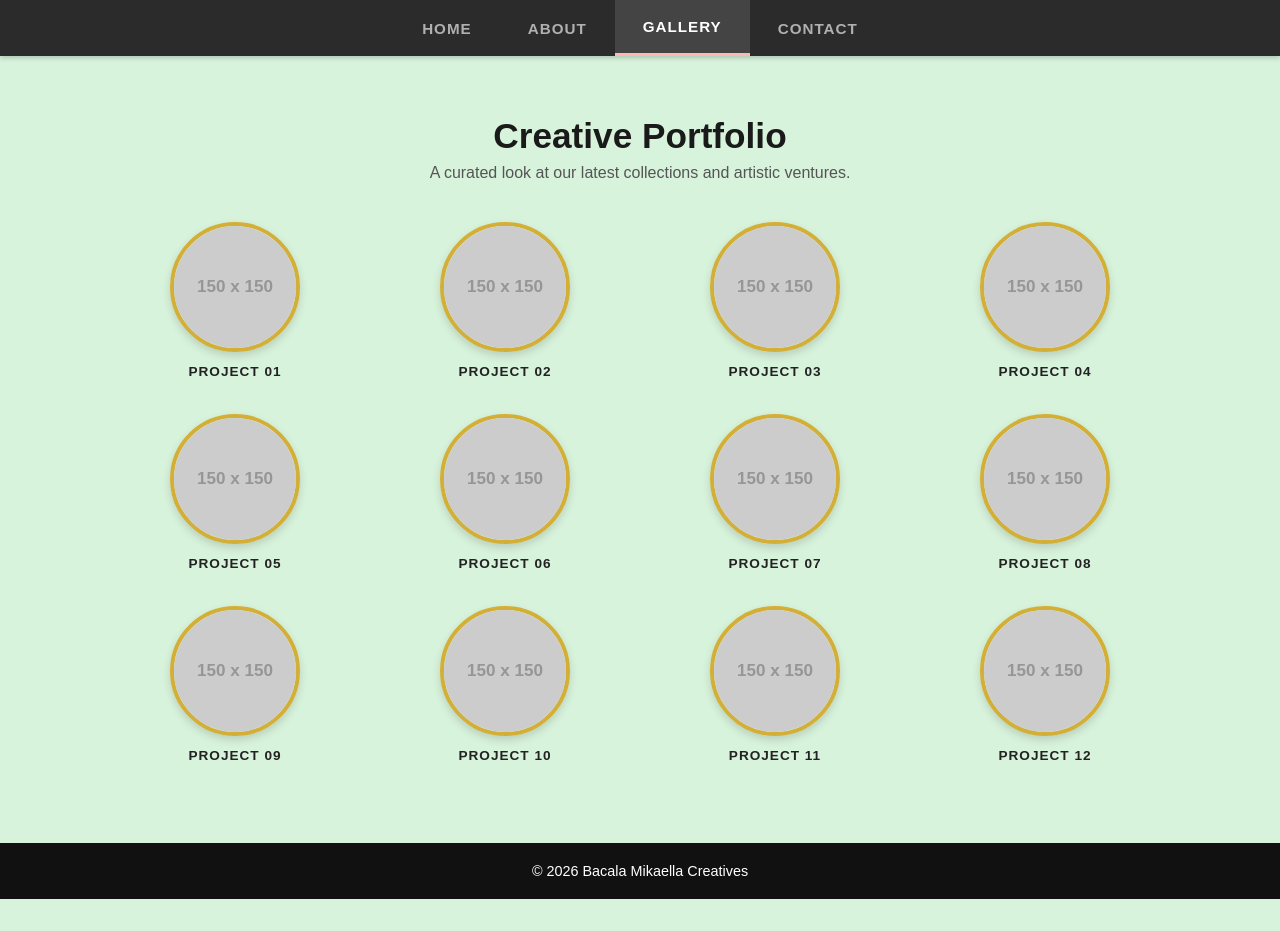
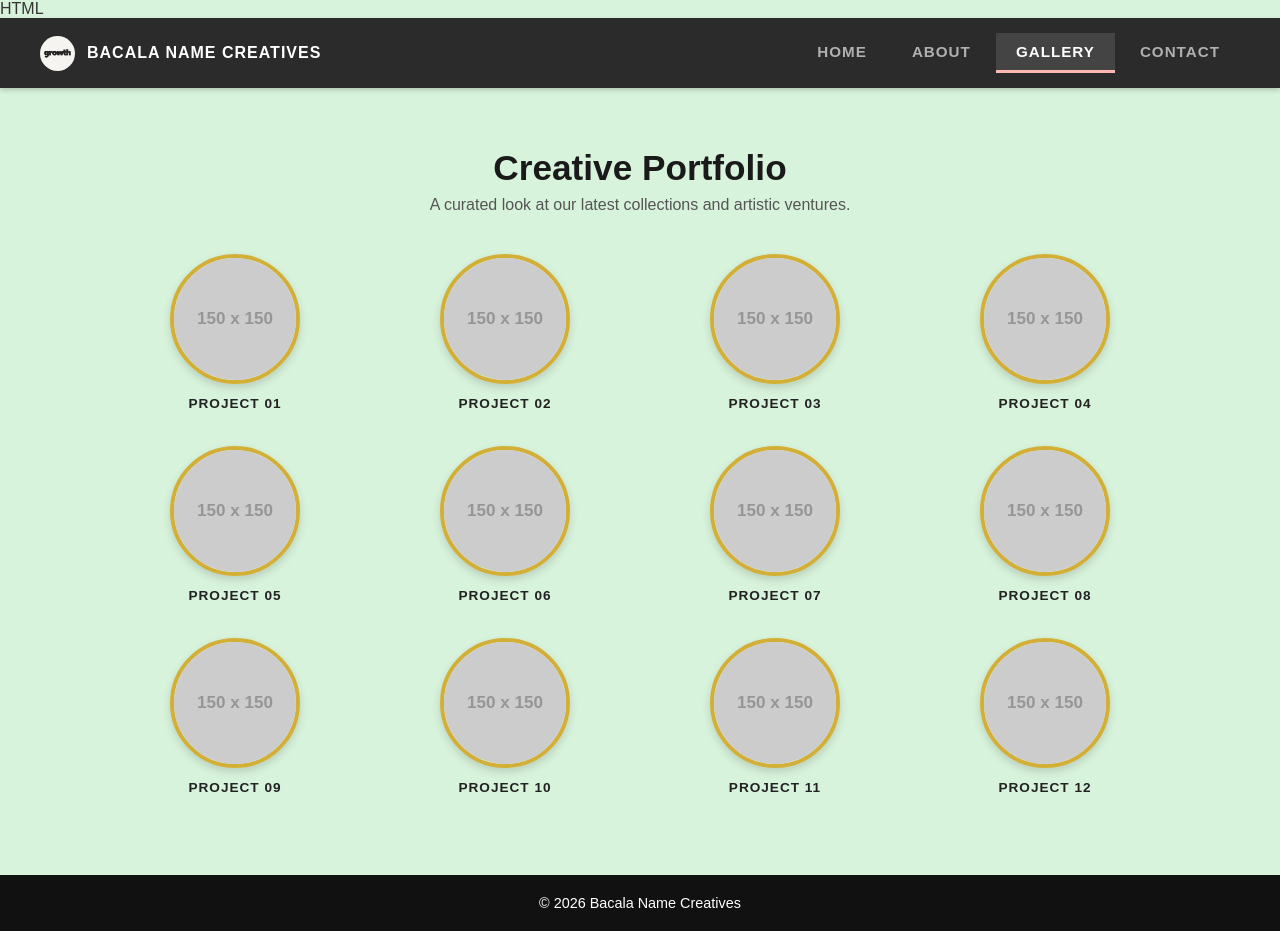
Before and after one commit to 20264926-creator/activity-7, a plain HTML site: page Index.html in a window 1280 px wide. Before the commit the page ends 899 px from the top, so only its background shows below. Drawn offline with Linux system fonts and the light colour scheme; placeholder pictures from the web are drawn by us.

Commit message:
Update Index.html

```diff
--- a/Index.html
+++ b/Index.html
@@ -1,3 +1,6 @@
+
+HTML
+
 <!DOCTYPE html>
 <html lang="en">
 <head>
@@ -5,7 +8,6 @@
     <meta name="viewport" content="width=device-width, initial-scale=1.0">
     <title>Creative Portfolio - Gallery</title>
     <style>
-        /* Global Page Styling */
         * {
             box-sizing: border-box;
             margin: 0;
@@ -18,20 +20,47 @@
             color: #333333;
         }
 
-        /* Top Navigation Bar */
-        nav {
+        /* Header & Navigation Bar Container */
+        header {
             background-color: #2b2b2b;
             display: flex;
-            justify-content: center;
+            justify-content: space-between;
             align-items: center;
-            padding: 0;
+            padding: 15px 40px;
             box-shadow: 0 2px 5px rgba(0,0,0,0.2);
+        }
+
+        /* Brand Logo Section */
+        .brand-container {
+            display: flex;
+            align-items: center;
+            gap: 12px;
+        }
+
+        .brand-container img {
+            width: 35px;
+            height: 35px;
+            border-radius: 50%;
+            object-fit: cover;
+        }
+
+        .brand-container span {
+            color: #ffffff;
+            font-weight: bold;
+            font-size: 1rem;
+            letter-spacing: 1px;
+        }
+
+        /* Navigation Links */
+        nav {
+            display: flex;
+            gap: 5px;
         }
 
         nav a {
             color: #b0b0b0;
             text-decoration: none;
-            padding: 18px 28px;
+            padding: 10px 20px;
             font-weight: bold;
             font-size: 0.95rem;
             letter-spacing: 1px;
@@ -47,7 +76,7 @@
         nav a.active {
             color: #ffffff;
             background-color: #444444;
-            border-bottom: 3px solid #ffb7b2; /* Soft Accent Highlight */
+            border-bottom: 3px solid #ffb7b2;
         }
 
         /* Main Section Container */
@@ -91,13 +120,8 @@
             height: 130px;
             border-radius: 50%;
             object-fit: cover;
-            border: 4px solid #d4af37; /* Gold/Accent border around circular image */
+            border: 4px solid #d4af37;
             box-shadow: 0 4px 8px rgba(0, 0, 0, 0.15);
-            transition: transform 0.3s ease;
-        }
-
-        .gallery-item img:hover {
-            transform: scale(1.05);
         }
 
         /* Project Title under images */
@@ -122,13 +146,19 @@
 </head>
 <body>
 
-    <!-- Navigation Bar -->
+    <!-- Header with Logo and Navigation -->
+    <header>
+        <div class="brand-container">
+            <img src="logo.png" alt="Logo">
+            <span>BACALA NAME CREATIVES</span>
+        </div>
         <nav>
             <a href="#">HOME</a>
             <a href="#">ABOUT</a>
             <a href="#" class="active">GALLERY</a>
             <a href="#">CONTACT</a>
         </nav>
+    </header>
 
     <!-- Main Gallery Content -->
     <div class="container">
@@ -192,7 +222,7 @@
 
     <!-- Footer -->
     <footer>
-        &copy; 2026 Bacala Mikaella Creatives
+        &copy; 2026 Bacala Name Creatives
     </footer>
 
 </body>
```
Lines whose indentation alone changed are shown as unchanged.
